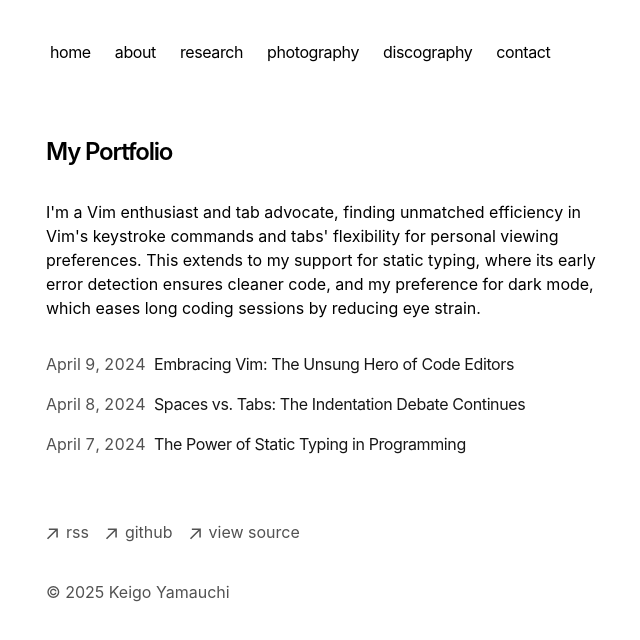
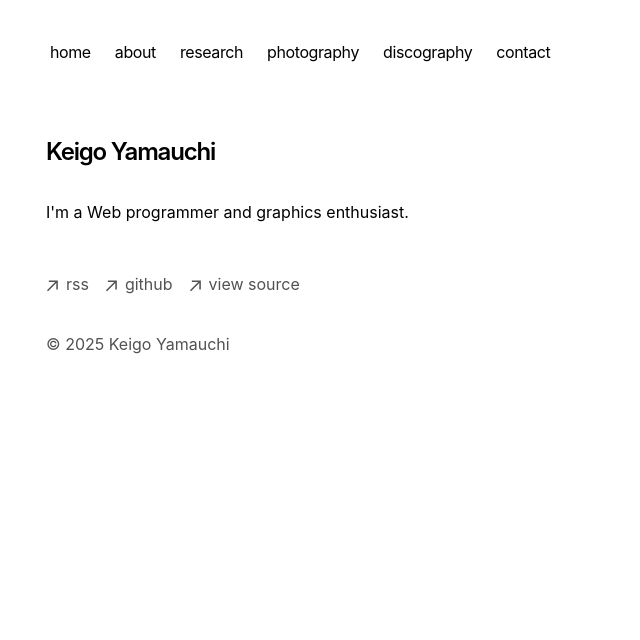
Before and after one commit to kei9o/nextjs-portfolio-blog, a Next.js app: page / in a window 1280 px wide. Shown: the top 640 px of the page, without its empty margins (306-946 px from the left). Built offline with nearby package versions, Linux system fonts and the light colour scheme.

Commit message:
update home content

```diff
--- a/app/page.tsx
+++ b/app/page.tsx
@@ -4,18 +4,19 @@ export default function Page() {
   return (
     <section>
       <h1 className="mb-8 text-2xl font-semibold tracking-tighter">
-        My Portfolio
+        Keigo Yamauchi
       </h1>
       <p className="mb-4">
-        {`I'm a Vim enthusiast and tab advocate, finding unmatched efficiency in
+        {/* {`I'm a Vim enthusiast and tab advocate, finding unmatched efficiency in
         Vim's keystroke commands and tabs' flexibility for personal viewing
         preferences. This extends to my support for static typing, where its
         early error detection ensures cleaner code, and my preference for dark
-        mode, which eases long coding sessions by reducing eye strain.`}
+        mode, which eases long coding sessions by reducing eye strain.`} */}
+        {`I'm a Web programmer and graphics enthusiast.`}
       </p>
-      <div className="my-8">
+      {/* <div className="my-8">
         <BlogPosts />
-      </div>
+      </div> */}
     </section>
   )
 }
```
